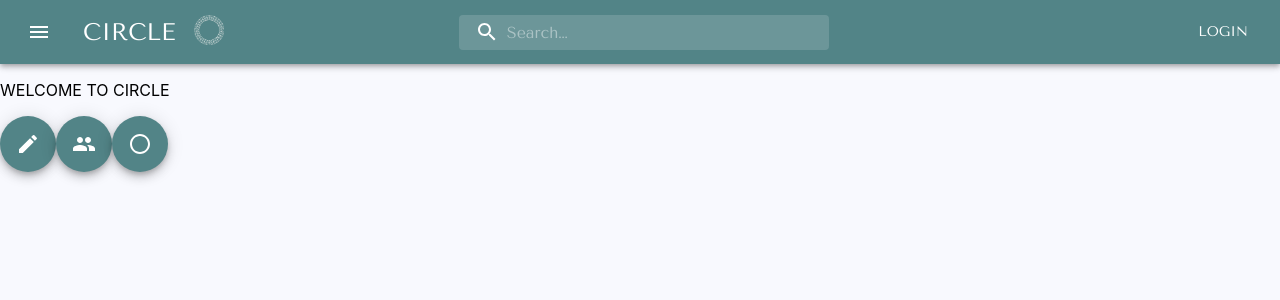
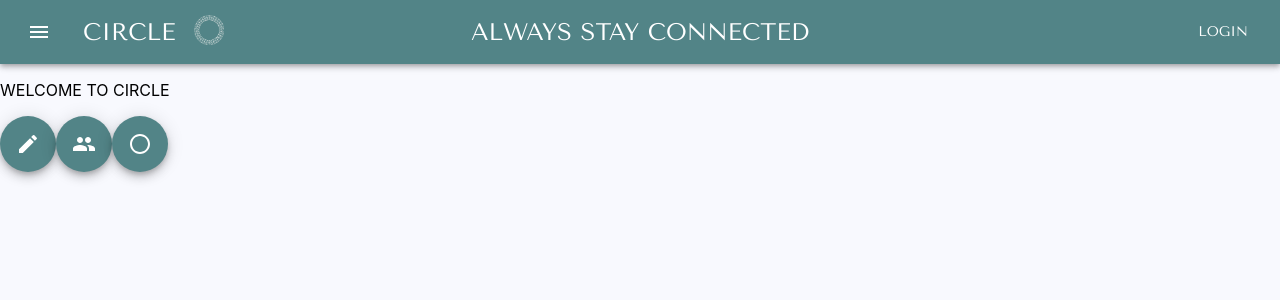
Before and after one commit to Chen2886/Circle-Front, a React (Create React App) app: page / in a window 1280 px wide. Shown: the top 300 px of the page. Built offline with nearby package versions, Linux system fonts and the light colour scheme.

Commit message:
Main changed useEffect

```diff
--- a/src/Main.js
+++ b/src/Main.js
@@ -1,21 +1,31 @@
-import "./App.css";
-import React from "react";
-import { Fab } from "@material-ui/core";
-import EditIcon from "@material-ui/icons/Edit";
+import './App.css';
+import React, { useEffect } from 'react';
+import { Fab } from '@material-ui/core';
+import EditIcon from '@material-ui/icons/Edit';
 import PeopleIcon from '@material-ui/icons/People';
 import RadioButtonUncheckedIcon from '@material-ui/icons/RadioButtonUnchecked';
 
 export default function Main(props) {
-  props.setShowSearchField(true);
-  props.setShowLoginButton(true);
+  useEffect(() => {
+    function setAppBar() {
+      props.setShowSearchField(false);
+      props.setShowLoginButton(true);
+    }
+    setAppBar();
+  }, [props]);
+
   return (
-    <><p>WELCOME TO CIRCLE</p>
-    <Fab color="primary" aria-label="New Post" href="/newPost"><EditIcon/></Fab>
-    <Fab color="primary" aria-label="My Friends" href="/myFriends"><PeopleIcon/></Fab>
-    <Fab color="primary" aria-label="My Circles" href="/myCircle"><RadioButtonUncheckedIcon/></Fab>
-
+    <>
+      <p>WELCOME TO CIRCLE</p>
+      <Fab color='primary' aria-label='New Post' href='/newPost'>
+        <EditIcon />
+      </Fab>
+      <Fab color='primary' aria-label='My Friends' href='/myFriends'>
+        <PeopleIcon />
+      </Fab>
+      <Fab color='primary' aria-label='My Circles' href='/myCircle'>
+        <RadioButtonUncheckedIcon />
+      </Fab>
     </>
-
-
   );
 }
```
